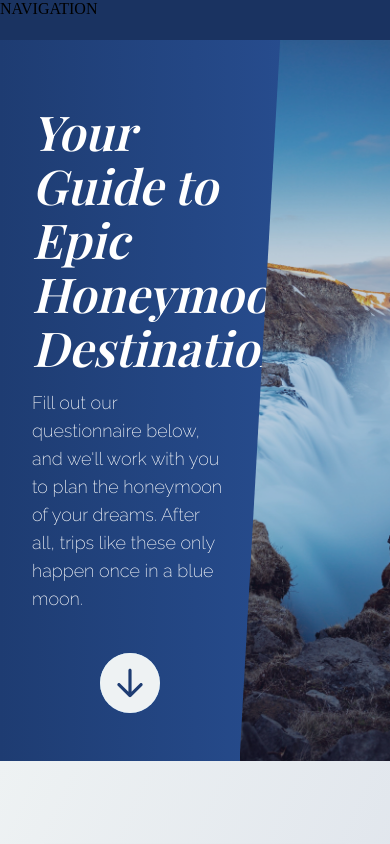
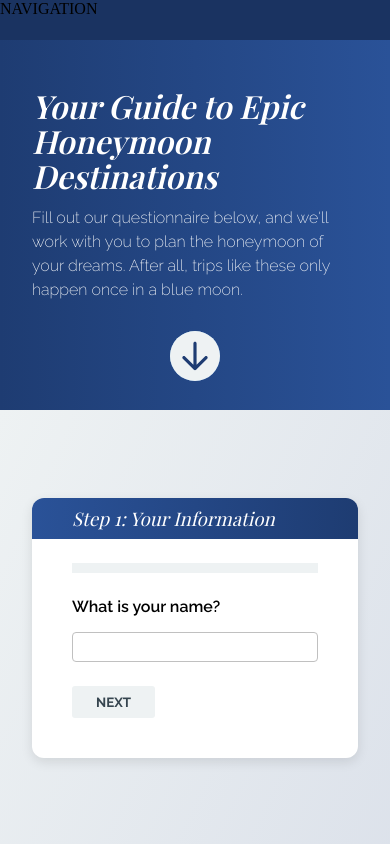
Before and after one commit to lforrister/lifeblue, a Vue app: page / in a window 390 px wide. Shown: the top 844 px of the page. Built offline with nearby package versions, Linux system fonts and the light colour scheme; a web font is replaced by a local one.

Commit message:
Mobile styles for header block

```diff
--- a/src/assets/scss/mixins/type.scss
+++ b/src/assets/scss/mixins/type.scss
@@ -1,20 +1,31 @@
 @import '../variables/fonts.scss';
 @import '../variables/type.scss';
+@import '../variables/grid.scss';
 
 @mixin h1 {
     font-family: $playfair;
-    font-size: $type-48;
+    font-size: $type-32;
     font-weight: 600;
     margin: 0;
     font-style: italic;
-    line-height: $type-54;
+    line-height: $type-36;
+
+    @media screen and (min-width: $breakpoint-md) {
+        font-size: $type-48;
+        line-height: $type-54;
+    }
 }
 
 @mixin h2 {
     font-family: $raleway;
-    font-size: $type-18;
-    line-height: $type-28;
+    font-size: $type-16;
+    line-height: $type-24;
     font-weight: 200;
+
+    @media screen and (min-width: $breakpoint-md) {
+        font-size: $type-18;
+        line-height: $type-28;
+    }
 }
 
 @mixin h3 {
--- a/src/components/Buttons/PulseButton.vue
+++ b/src/components/Buttons/PulseButton.vue
@@ -24,10 +24,15 @@
 	.pulseButton__bg,
 	.pulseButton__button {
 		position: absolute;
-		width: 60px;
-		height: 60px;
+		width: 50px;
+		height: 50px;
 		border-radius: 100%;
 		font-family: $raleway;
+
+		@media screen and (min-width: $breakpoint-md) {
+			width: 60px;
+			height: 60px;
+		}
 	}
 
 	.pulseButton__button {
--- a/src/components/Form.vue
+++ b/src/components/Form.vue
@@ -3,7 +3,7 @@
         <FormHeader v-if="display !== 'finished'" :index="currentQ" :display="display"/>
         <ProgressTracker v-if="display !== 'finished'" :percent="progress" :display="display"/>
 
-        <form class="form__form"> DISABLED? {{ disabled }}
+        <form class="form__form">
             <div v-for="field in displayForm" class="form__section">
                 <Edit v-if="display === 'single' || editable.includes(field.id)" :field="field" @update-validation="updateValidation"/>
                 <Review v-else-if="display === 'full'" :field="field" :editable="editable"/>
--- a/src/components/Header.vue
+++ b/src/components/Header.vue
@@ -44,13 +44,20 @@
     }
 
     .header__copy {
-        padding: $spacing-64 0 $spacing-48 0;
-        width: 50%;
+        padding: $spacing-48 0 $spacing-24 0;
+
+        @media screen and (min-width: $breakpoint-md) {
+            width: 50%;
+            padding: $spacing-64 0 $spacing-48 0;
+        }
     }
 
     .header__image {
-        width: 50%;
-        margin-left: -5%;
+
+        @media screen and (min-width: $breakpoint-md) {
+            width: 50%;
+            margin-left: -5%;
+        }
     }
 
     .header__figure {
@@ -69,7 +76,11 @@
     }
 
     .header__cta {
-        margin-top: $spacing-40;
+        margin-top: $spacing-24;
+
+        @media screen and (min-width: $breakpoint-md) {
+            margin-top: $spacing-40;
+        }
     }
 
 </style>
```
